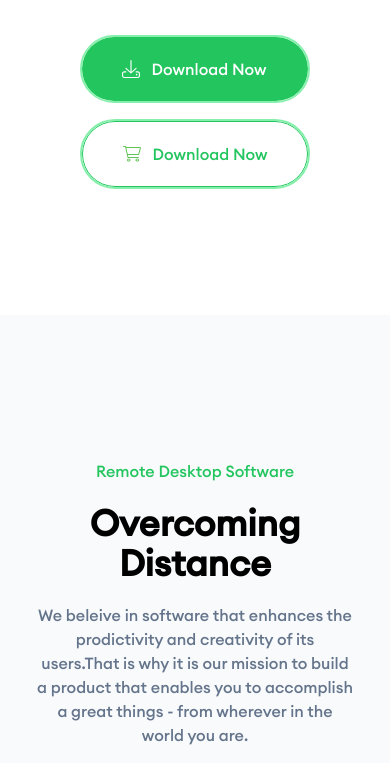
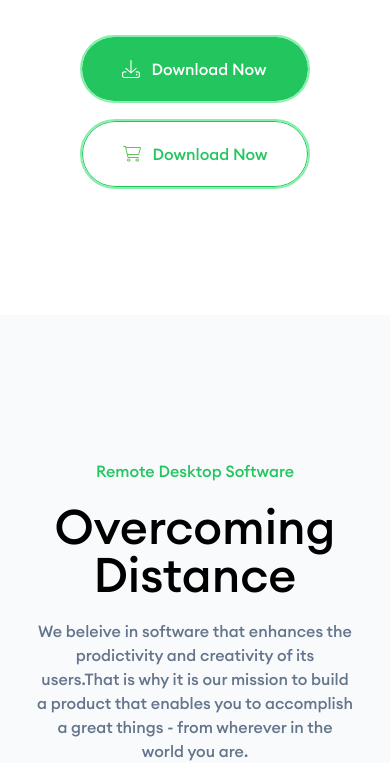
Before and after one commit to ryanhugo14/vanilla-remote-desktop-ui, a website: page index.html in a window 390 px wide. Shown: the part 370-1133 px from the top of the page. Drawn offline with nearby package versions, Linux system fonts and the light colour scheme; a script that the page names is missing.

Commit message:
Update index.html

```diff
--- a/index.html
+++ b/index.html
@@ -49,6 +49,20 @@
         input:checked~.dot {
             transform: translateX(100%);
             background-color: #48bb78;
+        }
+
+        .text-5xl {
+            font-size: 3rem;
+            /* 48px */
+            line-height: 1;
+        }
+
+        @media only screen and (min-width:768px) {
+            .text-5xl {
+                font-size: 6rem;
+                /* 96px */
+                line-height: 1;
+            }
         }
     </style>
 </head>
@@ -149,10 +163,10 @@
     <!-- Hero Section E -->
 
     <!-- Why Section S -->
-    <section class="py-36 bg-slate-50 px-4 md:px-0 " id="why">
-        <div class="container mx-auto space-y-5 text-center md:text-left">
+    <section class="py-36 bg-slate-50  " id="why">
+        <div class="container mx-auto space-y-5 text-center md:text-left px-4 md:px-0">
             <h6 class="text-green-500 ">Remote Desktop Software</h6>
-            <h1 class="text-4xl md:text-8xl font-bold md:font-normal">Overcoming <br> Distance</h1>
+            <h1 class="text-5xl  md:font-normal md:text-8xl">Overcoming <br> Distance</h1>
             <p class=" max-w-xs md:max-w-sm mx-auto md:mx-0 text-slate-500">We beleive in software that enhances the prodictivity and creativity of its users.That is why it is our mission to build a product that enables you to accomplish a great things - from wherever in the world you are.</p>
             <div class="flex justify-center md:justify-start ">
                 <button class="flex items-center space-x-3 px-10 py-5 duration-300 transition hover:scale-105 hover:bg-green-600  bg-green-500 outline outline-2 outline-green-300 rounded-full text-white ">
```
